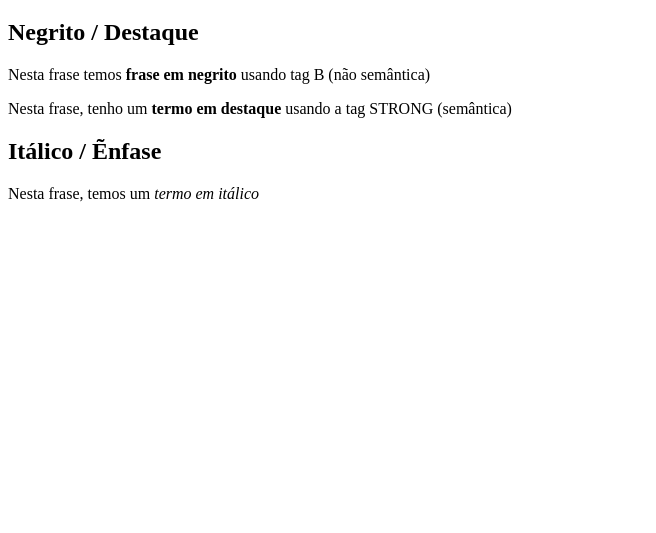
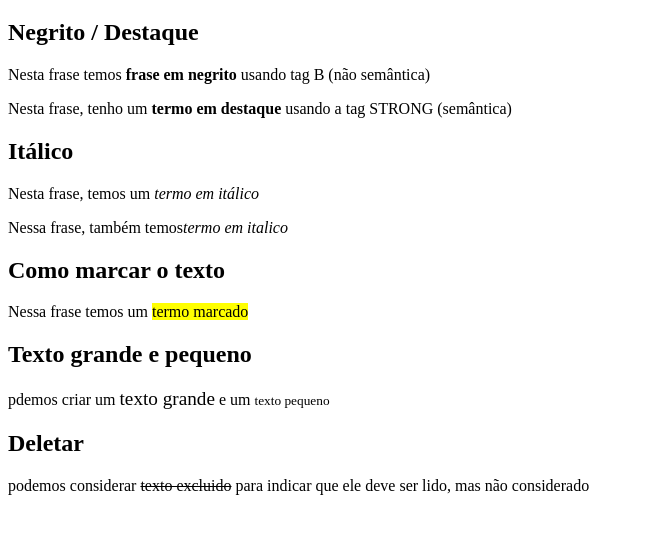
Before and after one commit to ribeirooraii/projeto2, a plain HTML site: page index.html in a window 1280 px wide. Shown: the part 61-594 px from the top of the page, without its empty margins (0-656 px from the left). Drawn offline with Linux system fonts and the light colour scheme.

Commit message:
Add files via upload

```diff
--- a/index.html
+++ b/index.html
@@ -9,11 +9,21 @@
 <body>
     <h1>TRABALHANDO COM FORMATAÇÕES</h1>
     <h2>Negrito / Destaque</h2>
-    <p>Nesta frase temos <b>frase em negrito</b> usando tag B (não semântica)</p>
-    <p> Nesta frase, tenho um <strong>termo em destaque</strong> usando a tag STRONG (semântica)</p>
-    <h2>Itálico / Ẽnfase </h2>
-    <p>Nesta frase, temos um <i>termo em itálico</i></p>
+      <p>Nesta frase temos <b>frase em negrito</b> usando tag B (não semântica)</p>
+      <p> Nesta frase, tenho um <strong>termo em destaque</strong> usando a tag STRONG (semântica)</p>
 
+    <h2>Itálico</h2>
+      <p>Nesta frase, temos um <i>termo em itálico</i></p>
+      <p>Nessa frase, também temos<em>termo em italico</em></p><!--semantica-->
+
+    <h2>Como marcar o texto</h2>
+      <p>Nessa frase temos um <mark>termo marcado</mark></p>
+
+    <h2>Texto grande e pequeno</h2>
+      <p>pdemos criar um <big> texto grande</big> e um <small>texto pequeno</small></p>
+
+    <h2>Deletar</h2>
+      <p>podemos considerar <del>texto excluido</del> para indicar que ele deve ser lido, mas não considerado</p>
 
 </body>
 </html>
```
